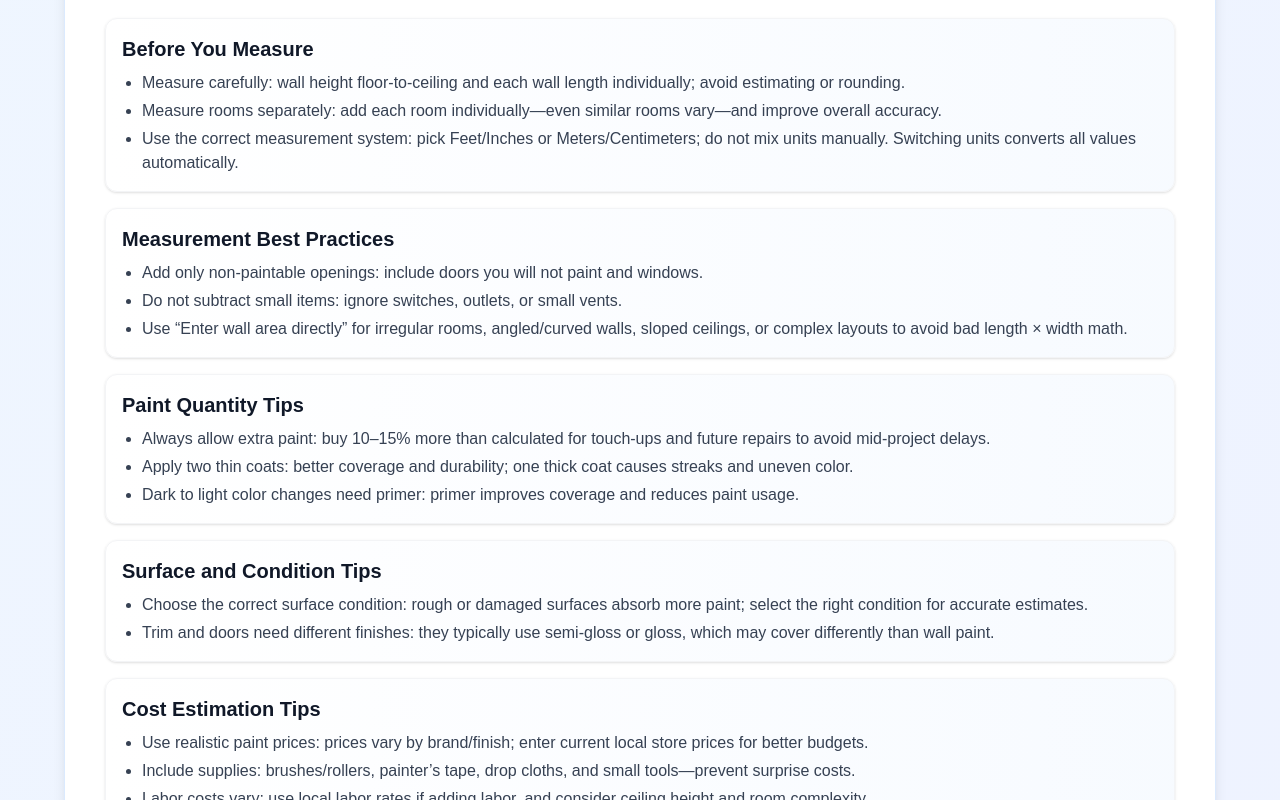
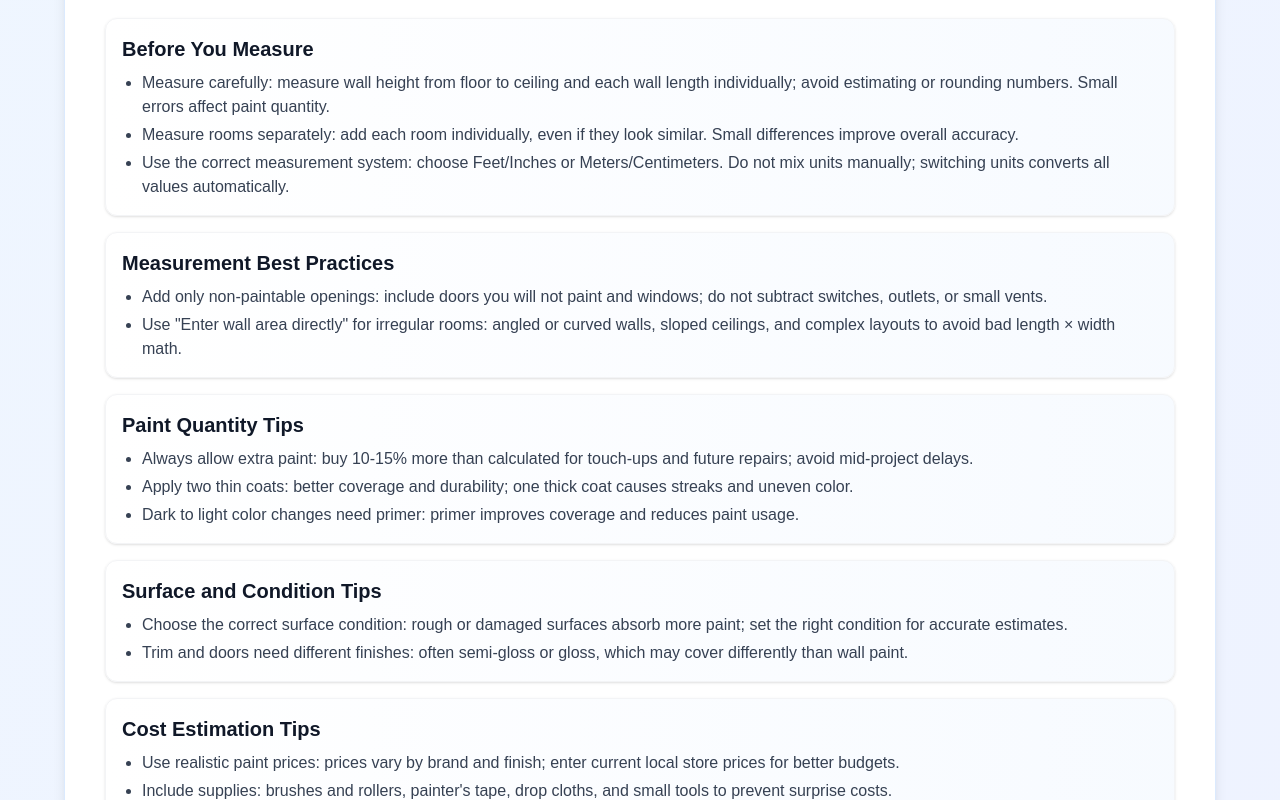
Before and after one commit to Daudshaah/Paint-Calculator, a Next.js app: page /en/tips-and-tricks in a window 1280 px wide. Shown: the part 340-1140 px from the top of the page. Built offline with nearby package versions, Linux system fonts and the light colour scheme; no server answers.

Commit message:
Update Tips & Tricks content and footer links

```diff
--- a/app/[locale]/tips-and-tricks/page.tsx
+++ b/app/[locale]/tips-and-tricks/page.tsx
@@ -30,23 +30,22 @@ export default async function TipsAndTricksPage({ params }: { params: Promise<{
     {
       title: 'Before You Measure',
       items: [
-        'Measure carefully: wall height floor-to-ceiling and each wall length individually; avoid estimating or rounding.',
-        'Measure rooms separately: add each room individually—even similar rooms vary—and improve overall accuracy.',
-        'Use the correct measurement system: pick Feet/Inches or Meters/Centimeters; do not mix units manually. Switching units converts all values automatically.',
+        'Measure carefully: measure wall height from floor to ceiling and each wall length individually; avoid estimating or rounding numbers. Small errors affect paint quantity.',
+        'Measure rooms separately: add each room individually, even if they look similar. Small differences improve overall accuracy.',
+        'Use the correct measurement system: choose Feet/Inches or Meters/Centimeters. Do not mix units manually; switching units converts all values automatically.',
       ],
     },
     {
       title: 'Measurement Best Practices',
       items: [
-        'Add only non-paintable openings: include doors you will not paint and windows.',
-        'Do not subtract small items: ignore switches, outlets, or small vents.',
-        'Use “Enter wall area directly” for irregular rooms, angled/curved walls, sloped ceilings, or complex layouts to avoid bad length × width math.',
+        'Add only non-paintable openings: include doors you will not paint and windows; do not subtract switches, outlets, or small vents.',
+        'Use "Enter wall area directly" for irregular rooms: angled or curved walls, sloped ceilings, and complex layouts to avoid bad length × width math.',
       ],
     },
     {
       title: 'Paint Quantity Tips',
       items: [
-        'Always allow extra paint: buy 10–15% more than calculated for touch-ups and future repairs to avoid mid-project delays.',
+        'Always allow extra paint: buy 10-15% more than calculated for touch-ups and future repairs; avoid mid-project delays.',
         'Apply two thin coats: better coverage and durability; one thick coat causes streaks and uneven color.',
         'Dark to light color changes need primer: primer improves coverage and reduces paint usage.',
       ],
@@ -54,15 +53,15 @@ export default async function TipsAndTricksPage({ params }: { params: Promise<{
     {
       title: 'Surface and Condition Tips',
       items: [
-        'Choose the correct surface condition: rough or damaged surfaces absorb more paint; select the right condition for accurate estimates.',
-        'Trim and doors need different finishes: they typically use semi-gloss or gloss, which may cover differently than wall paint.',
+        'Choose the correct surface condition: rough or damaged surfaces absorb more paint; set the right condition for accurate estimates.',
+        'Trim and doors need different finishes: often semi-gloss or gloss, which may cover differently than wall paint.',
       ],
     },
     {
       title: 'Cost Estimation Tips',
       items: [
-        'Use realistic paint prices: prices vary by brand/finish; enter current local store prices for better budgets.',
-        'Include supplies: brushes/rollers, painter’s tape, drop cloths, and small tools—prevent surprise costs.',
+        'Use realistic paint prices: prices vary by brand and finish; enter current local store prices for better budgets.',
+        'Include supplies: brushes and rollers, painter\'s tape, drop cloths, and small tools to prevent surprise costs.',
         'Labor costs vary: use local labor rates if adding labor, and consider ceiling height and room complexity.',
       ],
     },
@@ -77,7 +76,7 @@ export default async function TipsAndTricksPage({ params }: { params: Promise<{
     {
       title: 'Painting Day Tips',
       items: [
-        'Paint under proper conditions: 50–85°F (10–30°C), low humidity, good ventilation.',
+        'Paint under proper conditions: 50-85°F (10-30°C), low humidity, good ventilation.',
         'Follow the correct order: ceiling → walls → trim to reduce rework and mess.',
         'Keep paint information: save labels and note brand, color code, and finish for future touch-ups.',
       ],
```
